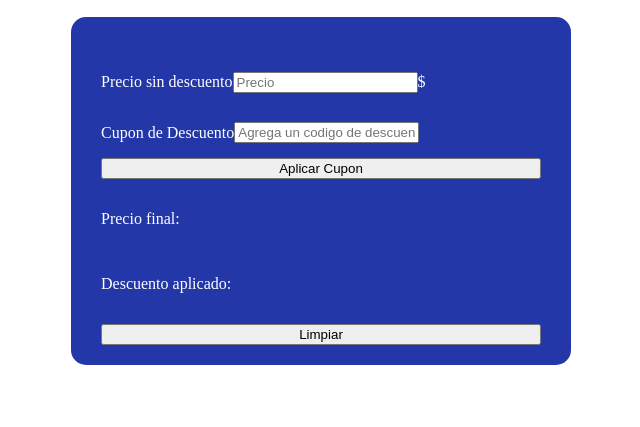
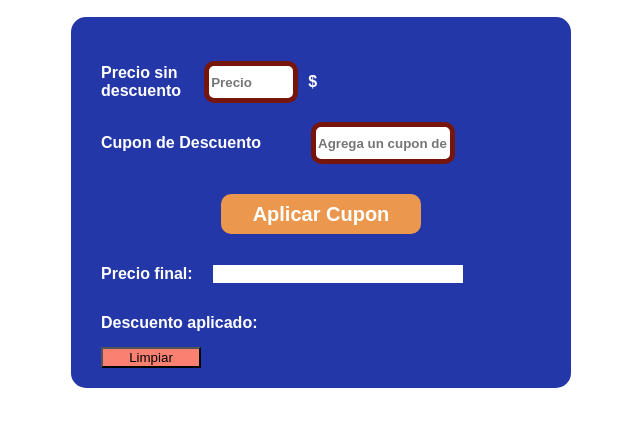
Before and after one commit to DIegoDevcode/Calculadora-de-descuentos-con-cupones, a plain HTML site: page index.html in a window 1280 px wide. Shown: the part 103-530 px from the top of the page, without its empty margins (319-959 px from the left). Drawn offline with Linux system fonts and the light colour scheme.

Commit message:
Terminando de añadir estilos a la calculadora

```diff
--- a/index.html
+++ b/index.html
@@ -21,18 +21,18 @@
             </section>
             <section id="cupon-section">
                 <label for="cupon" class="cupon-label">Cupon de Descuento</label>
-                <input type="text" id="cupon" placeholder="Agrega un codigo de descuentos">
+                <input type="text" id="cupon" placeholder="Agrega un cupon de descuentos">
             </section>
             <button type="button" class="button-calcule">Aplicar Cupon</button>
-            <p class="precio-container"> Precio final:
+            <p class="price-container"> Precio final:
                 <span class="result inactive"></span>
-                <span class="inactive warning"></span>
+                <span class="inactive-warning"></span>
             </p>
             <p class="discount-container">
                 Descuento aplicado:
                 <span class="discount final inactive "></span>
             </p>
-            <button type="reset" class="button-calcule reset">Limpiar</button>
+            <button type="reset" class="button-reset">Limpiar</button>
         </form>
     </main>
 </body>
--- a/styles.css
+++ b/styles.css
@@ -36,7 +36,6 @@ main{
     width: 500px;
     height: auto;
     background-color: #2337A8;
-    color: white;
     margin: 0 auto;
     border-radius: 15px;
 }
@@ -54,3 +53,95 @@ section{
     display: flex;
     align-items: center;
 }
+
+section label{
+    width: 200px;
+    margin-right: 10px;
+}
+
+.price-tag{
+    margin-right: 125px;
+}
+
+input{
+    width: 80px;
+    height: 30px;
+    margin-right: 10px;
+    border-radius: 10px;
+    border: 0;
+    color: black;
+    font-weight: 600;
+    border: 5px solid #76150c;
+    box-sizing: content-box;
+}
+
+#cupon{
+    width: 130px;
+    outline: none;
+}
+
+#price-tag{
+    outline: none;
+}
+
+#cupon-section{
+    justify-content:flex-start
+}
+
+form section label, form section p, form p{
+    color: white;
+    font-weight: 600;
+    font-family: 'Rubik', sans-serif;;
+}
+
+.button-calcule{
+    width: 200px;
+    height: 40px;
+    align-self: center;
+    font-weight: 600;
+    font-family: 'Rubik', sans-serif;
+    font-size: 20px;
+    background-color: #EB984E;
+    border-radius: 10px;
+    color: white;
+    cursor: pointer;
+    margin-top: 15px;
+    border: none;
+}
+
+.button-reset{
+    width: 100px;
+    background-color:#FA8072;
+}
+
+form button:hover {
+    border: solid 0.1rem #FFFFCC;
+    box-shadow: 0px 1px 2px 0px #E2E2E3;
+}
+
+form p{
+    display: flex;
+    width: 500px;
+}
+
+form p span{
+    margin-right: 20px;
+    margin-left: 20px;
+    color: #FFFFCC;
+}
+
+.inactive-warning{
+    color: #D8545D;
+    background-color: white;
+    display: block;
+    width: 250px;
+    padding-left: 15px;
+}
+
+.discount-container, price-containerr{
+    margin: 0;
+}
+
+.inactive{
+    display: none;
+}
```
